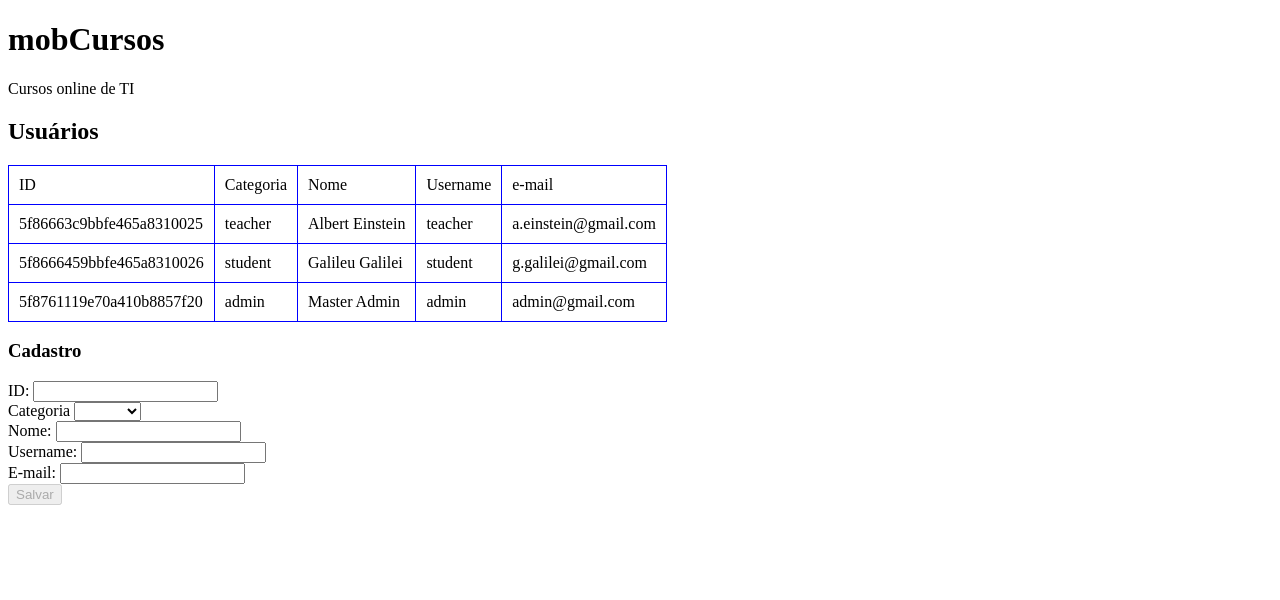
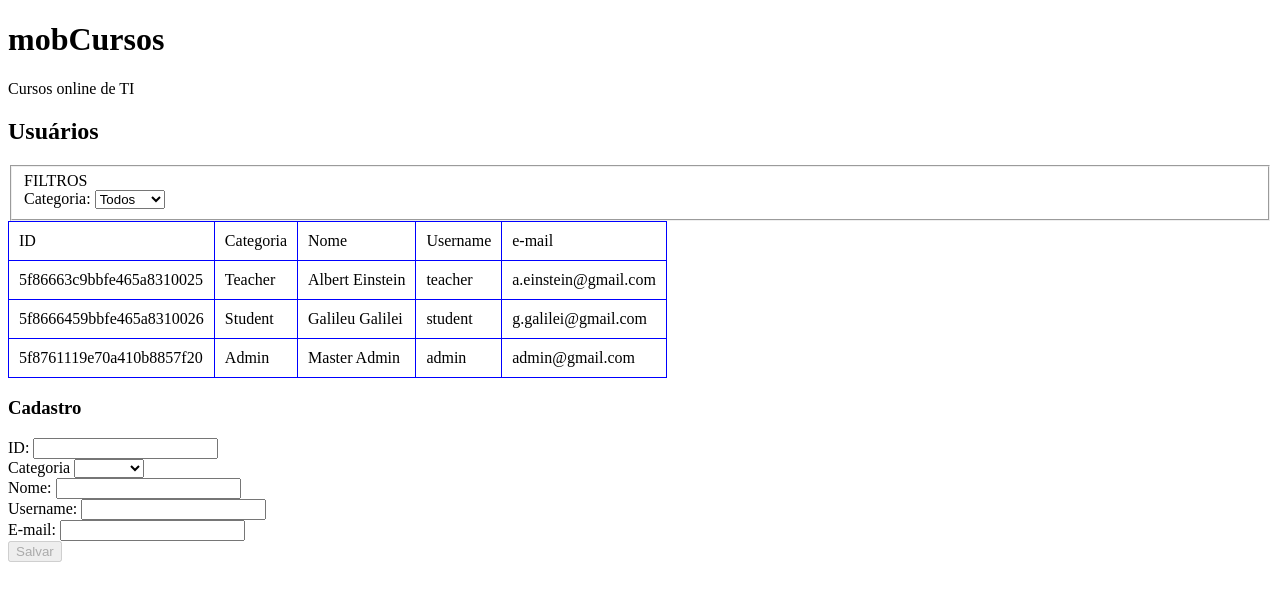
Before and after one commit to mobCursos/mobcursos-web, an Angular app: page /users/form in a window 1280 px wide. Shown: the top 600 px of the page. Built offline with nearby package versions, Linux system fonts and the light colour scheme.

Commit message:
Add user filter pipe. Adapt user form and user componentes to filter pipe.

```diff
--- a/src/app/app.module.ts
+++ b/src/app/app.module.ts
@@ -5,12 +5,14 @@ import { NgModule } from '@angular/core';
 import { AppComponent } from './app.component';
 import { UsersComponent } from './users/users.component';
 import { UserFormComponent } from './user-form/user-form.component';
+import { UserFilterPipe } from './user-filter.pipe';
 
 @NgModule({
   declarations: [
     AppComponent,
     UsersComponent,
-    UserFormComponent
+    UserFormComponent,
+    UserFilterPipe
   ],
   imports: [
     BrowserModule,
--- /dev/null
+++ b/src/app/mocks/user-roles.ts
@@ -0,0 +1 @@
+export const ROLES = ['admin', 'teacher', 'student'];
--- /dev/null
+++ b/src/app/user-filter.pipe.ts
@@ -0,0 +1,21 @@
+import { Pipe, PipeTransform } from '@angular/core';
+import { User } from './interfaces/user';
+
+@Pipe({
+  name: 'userFilter',
+  pure: false
+})
+export class UserFilterPipe implements PipeTransform {
+
+  getUserByRole(user: User, role: string){
+    return user.role == role;
+  }
+
+  transform(users: User[], role: string) {
+    if(role === ""){
+      return users ;
+    }
+    return users.filter(user => this.getUserByRole(user, role));
+  }
+
+}
--- a/src/app/user-form/user-form.component.html
+++ b/src/app/user-form/user-form.component.html
@@ -10,7 +10,7 @@
     Categoria
     <select formControlName="role">
       <option *ngFor="let role of roles" [ngValue]="role">
-        {{role}}
+        {{role | titlecase}}
       </option>
     </select>
   </label>
--- a/src/app/user-form/user-form.component.ts
+++ b/src/app/user-form/user-form.component.ts
@@ -1,6 +1,7 @@
 import { Component, EventEmitter, OnInit, Output } from '@angular/core';
 import { FormBuilder, Validator, Validators } from '@angular/forms';
 import { User } from '../interfaces/user';
+import { ROLES } from '../mocks/user-roles';
 
 @Component({
   selector: 'app-user-form',
@@ -14,7 +15,7 @@ export class UserFormComponent implements OnInit {
   user: User;
   @Output() newUserEvent = new EventEmitter<any>();
 
-  roles = ['admin', 'teacher', 'student'];
+  roles = ROLES;
 
   userForm = this.fb.group({
     _id: [''],
--- a/src/app/users/users.component.html
+++ b/src/app/users/users.component.html
@@ -1,4 +1,15 @@
 <h2>Usuários</h2>
+<div>
+  <fieldset>FILTROS
+    <br>
+    <label>Categoria:
+      <select [(ngModel)]="roleFilter">
+        <option value="" selected>Todos</option>
+        <option *ngFor="let role of roles">{{ role | titlecase }}</option>
+      </select>
+    </label>
+  </fieldset>
+</div>
 <div *ngIf="users"></div>
 <table>
   <tr>
@@ -8,9 +19,9 @@
     <td>Username</td>
     <td>e-mail</td>
   </tr>
-  <tr *ngFor="let user of users">
+  <tr *ngFor="let user of (users | userFilter:roleFilter)">
     <td>{{user._id}}</td>
-    <td>{{user.role}}</td>
+    <td>{{user.role | titlecase}}</td>
     <td>{{user.name}}</td>
     <td>{{user.username}}</td>
     <td>{{user.email}}</td>
--- a/src/app/users/users.component.ts
+++ b/src/app/users/users.component.ts
@@ -1,5 +1,6 @@
 import { Component, OnInit } from '@angular/core';
 import { User } from '../interfaces/user';
+import { ROLES } from '../mocks/user-roles';
 import { UserService } from "../user.service";
 
 @Component({
@@ -10,6 +11,8 @@ import { UserService } from "../user.service";
 export class UsersComponent implements OnInit {
 
   users: User[];
+  roles = ROLES;
+  roleFilter = "";
 
   constructor(private userService: UserService) { }
 
```
Also changed, not shown: 1 other file (tests, documents, lock files or other folders).
